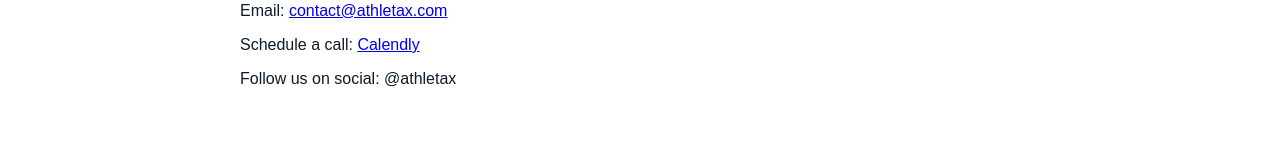
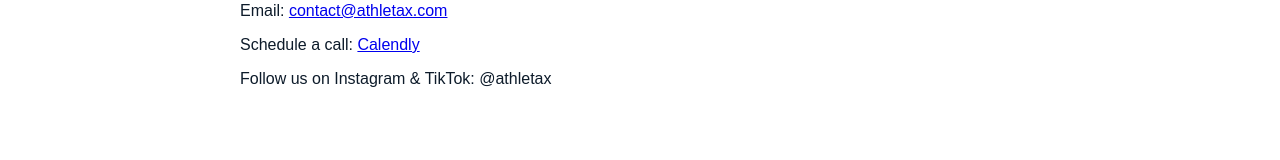
Before and after one commit to abbylynch04/Athletax-site, a plain HTML site: page contact.html in a window 1280 px wide. Shown: the part 178-338 px from the top of the page. Drawn offline with Linux system fonts and the light colour scheme.

Commit message:
Update contact.html

```diff
--- a/contact.html
+++ b/contact.html
@@ -22,7 +22,7 @@
     <h1>Contact Us</h1>
     <p>Email: <a href="mailto:contact@athletax.com">contact@athletax.com</a></p>
     <p>Schedule a call: <a href="https://calendly.com/contact-athletax" target="_blank">Calendly</a></p>
-    <p>Follow us on social: @athletax</p>
+    <p>Follow us on Instagram & TikTok: @athletax</p>
   </main>
   <footer>
     <p>&copy; 2025 Athletax LLC. All rights reserved.</p>
```
